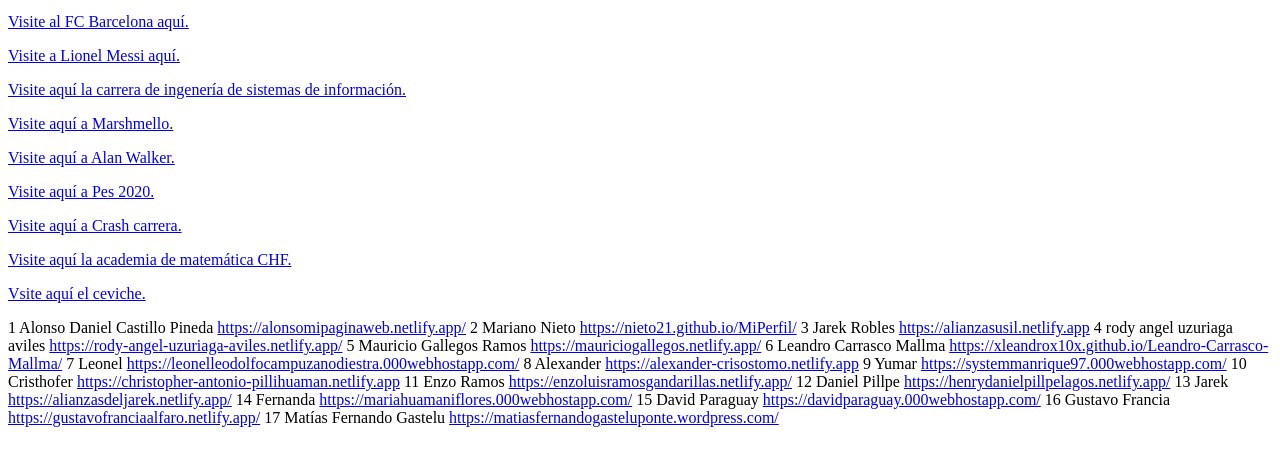
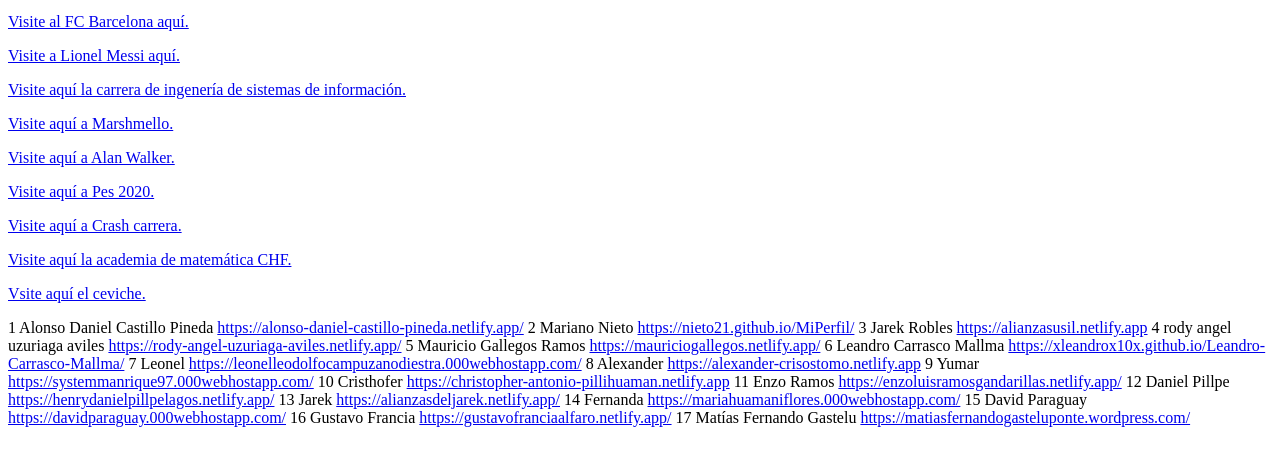
Before and after one commit to AlonsoCP10/Alonso-Daniel-Castillo-Pineda, a plain HTML site: page index.html in a window 1280 px wide. Shown: the part 142-608 px from the top of the page. Drawn offline with Linux system fonts and the light colour scheme.

Commit message:
Update index.html

```diff
--- a/index.html
+++ b/index.html
@@ -21,9 +21,9 @@
             <td>Alonso Daniel Castillo Pineda</td>
             <td>
               <a
-                href="https://alonsomipaginaweb.netlify.app/"
+                href="https://alonso-daniel-castillo-pineda.netlify.app/"
                 target="_blank"
-                >https://alonsomipaginaweb.netlify.app/</a
+                >https://alonso-daniel-castillo-pineda.netlify.app/</a
               >
             </td>
      </tr>
```
